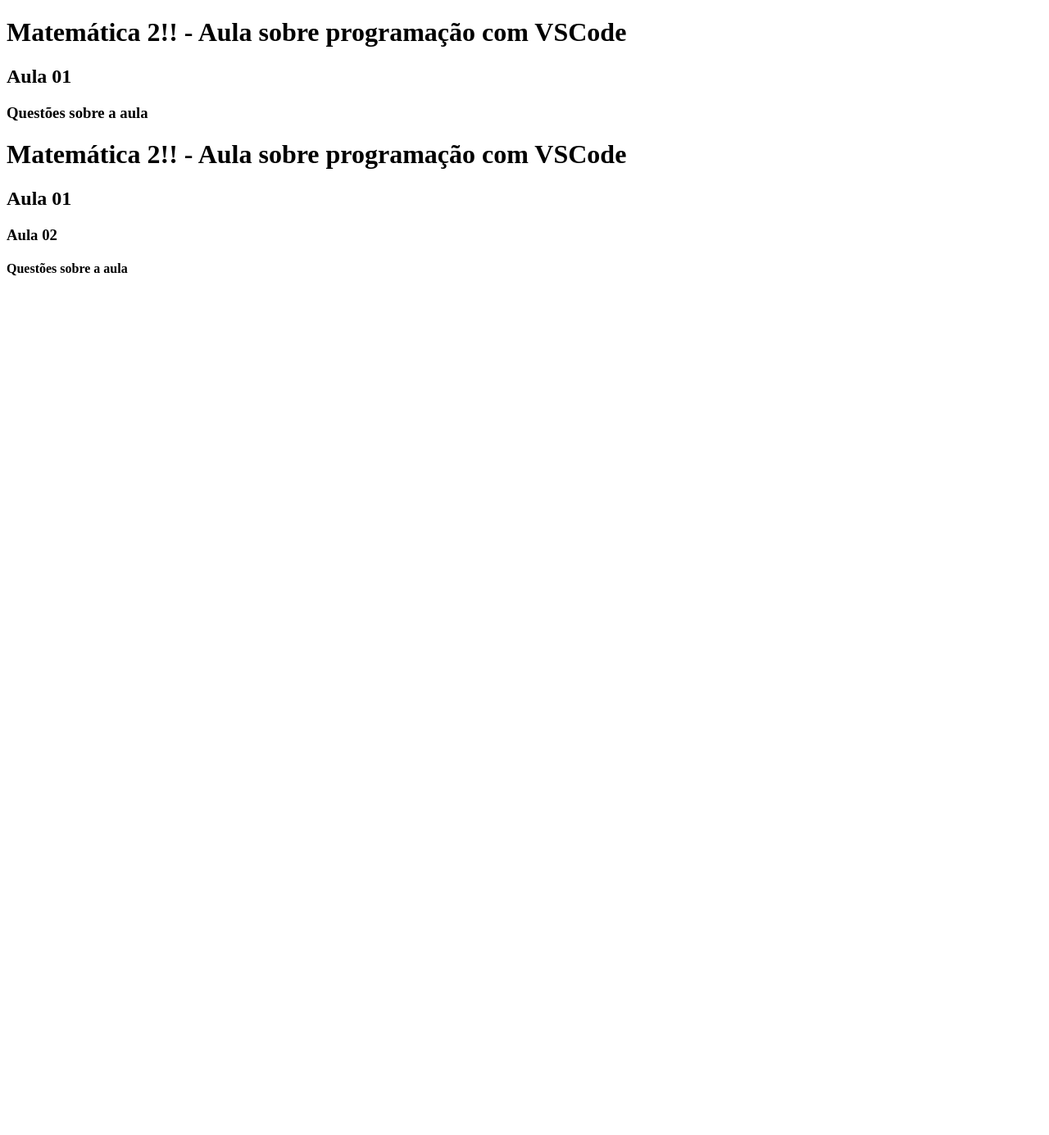
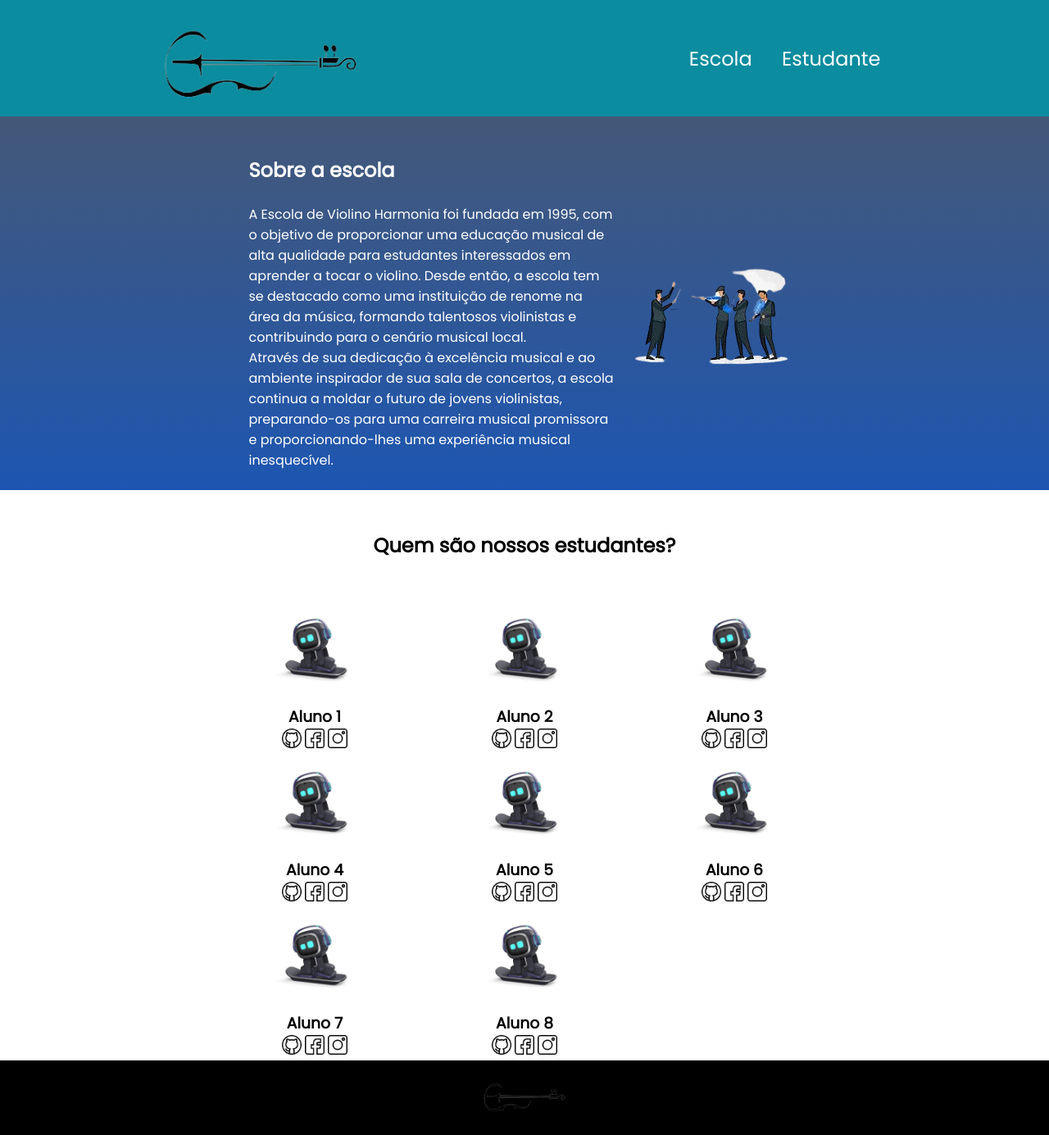
Before and after one commit to ViolinistaEstudante/aulamatem-tica2, a plain HTML site: page index.html in a window 1280 px wide. Shown: the whole page at 82% size. Before the commit the page ends 800 px from the top, so only its background shows below. Drawn offline with Linux system fonts and the light colour scheme.

Commit message:
Aula 4/Abril

```diff
--- a/index.html
+++ b/index.html
@@ -1,19 +1,100 @@
 <!DOCTYPE html>
-<html lang="pt-br">
+<html lang="en">
 <head>
     <meta charset="UTF-8">
     <meta http-equiv="X-UA-Compatible" content="IE=edge">
     <meta name="viewport" content="width=device-width, initial-scale=1.0">
-    <title>Aula Matemática 2 - Programação</title>
-</head>
+    <title>Document</title>
+    <link rel="stylesheet" href="style.css">
+    <link rel="preconnect" href="https://fonts.googleapis.com">
+    <link rel="preconnect" href="https://fonts.gstatic.com" crossorigin>
+    <link href="https://fonts.googleapis.com/css2?family=Poppins&display=swap" rel="stylesheet">
+    </head>
 <body>
-    <h1>Matemática 2!! - Aula sobre programação com VSCode</h1>
-        <h2>Aula 01</h2>
-            <h3>Questões sobre a aula</h3>
+    <header class="cabeçalho">
+        <img class="cabeçalho-imagem" src="violinoalura.png" alt="Logo de um violino">
+        <ul class="cabeçalho-lista">
+            <li class="cabeçalho-lista-item">Escola</li>
+            <li class="cabeçalho-lista-item">Estudante</li>
+        </ul>
+    </header>
+<section class="escola">
+    <div class="escola-div-conteudo">
+        <h2 class="escola-título">Sobre a escola</h2>
+        <p class="escola-texto-um"> A Escola de Violino Harmonia foi fundada em 1995, com o objetivo de proporcionar uma educação musical de alta qualidade para estudantes interessados em aprender a tocar o violino. Desde então, a escola tem se destacado como uma instituição de renome na área da música, formando talentosos violinistas e contribuindo para o cenário musical local.</p>
+        <p class="escola-texto-dois"> Através de sua dedicação à excelência musical e ao ambiente inspirador de sua sala de concertos, a escola continua a moldar o futuro de jovens violinistas, preparando-os para uma carreira musical promissora e proporcionando-lhes uma experiência musical inesquecível.</p>
+    </div>
 
-    <h1>Matemática 2!! - Aula sobre programação com VSCode</h1>
-        <h2>Aula 01</h2>
-            <h3>Aula 02</h3>
-                <h4>Questões sobre a aula</h4>
+    <img class="escola-imagem" src="orquestra.png" alt="orquestra de cordas">
+</section>
+<section class="estudante">
+    <h2 class="estudante-título">Quem são nossos estudantes?</h2>
+   <div class="estudante-todos">
+    <span></span>
+    <div class="estudante-div">
+        <img class="estudante-imagem" src="todosalunos.png" alt="Aluno 1">
+        <h3 class="estudante-nome">Aluno 1</h3>
+        <img class="estudante-icone" src="github.png" alt="icone github">
+        <img class="estudante-icone" src="facebook.png" alt="icone facebook">
+        <img class="estudante-icone" src="instagram.png" alt="icone instagram">
+    </div>
+    <div class="estudante-div">
+        <img class="estudante-imagem" src="todosalunos.png" alt="Aluno 2">
+        <h3 class="estudante-nome">Aluno 2</h3>
+        <img class="estudante-icone" src="github.png" alt="icone github">
+        <img class="estudante-icone" src="facebook.png" alt="icone facebook">
+        <img class="estudante-icone" src="instagram.png" alt="icone instagram">
+    </div>
+    <div class="estudante-div">
+        <img class="estudante-imagem" src="todosalunos.png" alt="Aluno 3">
+        <h3 class="estudante-nome">Aluno 3</h3>
+        <img class="estudante-icone" src="github.png" alt="icone github">
+        <img class="estudante-icone" src="facebook.png" alt="icone facebook">
+        <img class="estudante-icone" src="instagram.png" alt="icone instagram">
+    </div>
+    <span></span>
+    <span></span>
+    <div class="estudante-div">
+        <img class="estudante-imagem" src="todosalunos.png" alt="Aluno 4">
+        <h3 class="estudante-nome">Aluno 4</h3>
+        <img class="estudante-icone" src="github.png" alt="icone github">
+        <img class="estudante-icone" src="facebook.png" alt="icone facebook">
+        <img class="estudante-icone" src="instagram.png" alt="icone instagram">
+    </div>
+    <div class="estudante-div">
+        <img class="estudante-imagem" src="todosalunos.png" alt="Aluno 5">
+        <h3 class="estudante-nome">Aluno 5</h3>
+        <img class="estudante-icone" src="github.png" alt="icone github">
+        <img class="estudante-icone" src="facebook.png" alt="icone facebook">
+        <img class="estudante-icone" src="instagram.png" alt="icone instagram">
+    </div>
+    <div class="estudante-div">
+        <img class="estudante-imagem" src="todosalunos.png" alt="Aluno 6">
+        <h3 class="estudante-nome">Aluno 6</h3>
+        <img class="estudante-icone" src="github.png" alt="icone github">
+        <img class="estudante-icone" src="facebook.png" alt="icone facebook">
+        <img class="estudante-icone" src="instagram.png" alt="icone instagram">
+    </div>
+    <span></span>
+    <span></span>
+    <div class="estudante-div">
+        <img class="estudante-imagem" src="todosalunos.png" alt="Aluno 7">
+        <h3 class="estudante-nome">Aluno 7</h3>
+        <img class="estudante-icone" src="github.png" alt="icone github">
+        <img class="estudante-icone" src="facebook.png" alt="icone facebook">
+        <img class="estudante-icone" src="instagram.png" alt="icone instagram">
+    </div>
+    <div class="estudante-div">
+        <img class="estudante-imagem" src="todosalunos.png" alt="Aluno 8">
+        <h3 class="estudante-nome">Aluno 8</h3>
+        <img class="estudante-icone" src="github.png" alt="icone github">
+        <img class="estudante-icone" src="facebook.png" alt="icone facebook">
+        <img class="estudante-icone" src="instagram.png" alt="icone instagram">
+    </div>
+    </div>
+</section>
+<footer class="rodapé">
+<img class="rodapé-imagem" src="violinoalura.png" alt="Logo de um violino">
+</footer>
 </body>
 </html>
--- /dev/null
+++ b/style.css
@@ -0,0 +1,78 @@
+*{
+    margin: 0;
+    padding: 0;
+}
+
+
+.cabeçalho {
+    background-color: rgb(11, 140, 159);
+    color: white;
+    display: flex;
+    justify-content: space-around;
+    align-items: center;
+}
+
+.cabeçalho-imagem {
+    width: 20%;;
+}
+
+.cabeçalho-lista-item {
+    display: inline-block;
+    margin: 0 16px;
+    font-size: 24px ;
+}
+
+.escola {
+    background-image: linear-gradient(#445878, rgb(29, 86, 177));
+    color: white;
+    display: flex;
+    justify-content: center;
+    align-items: center;
+    padding: 24px 0;
+
+}
+
+.escola-div-conteudo {
+    width: 35%;
+}
+
+.escola-título {
+    padding: 24px 0;
+}
+
+body {
+    font-family: 'Poppins', sans-serif ;
+}
+
+.estudante-imagem {
+    width: 120px;
+}
+
+.estudante-icone {
+    width: 24px;
+}
+
+.estudante-div {
+    text-align: center;
+}
+
+.estudante-título{
+    text-align: center;
+    padding: 50px 0;
+}
+
+.estudante-todos {
+    display: grid;
+    grid-template-columns: 20% 20% 20% 20% 20%;
+}
+
+.rodapé {
+    background-color: black;
+    text-align: center;
+}
+
+.rodapé-imagem {
+    height: 60px;
+    padding: 12px 0;
+
+}
```
Also changed, not shown: facebook.png (added), github.png (added), instagram.png (added), orquestra.png (added), todosalunos.png (added), violinoalura.png (added).
